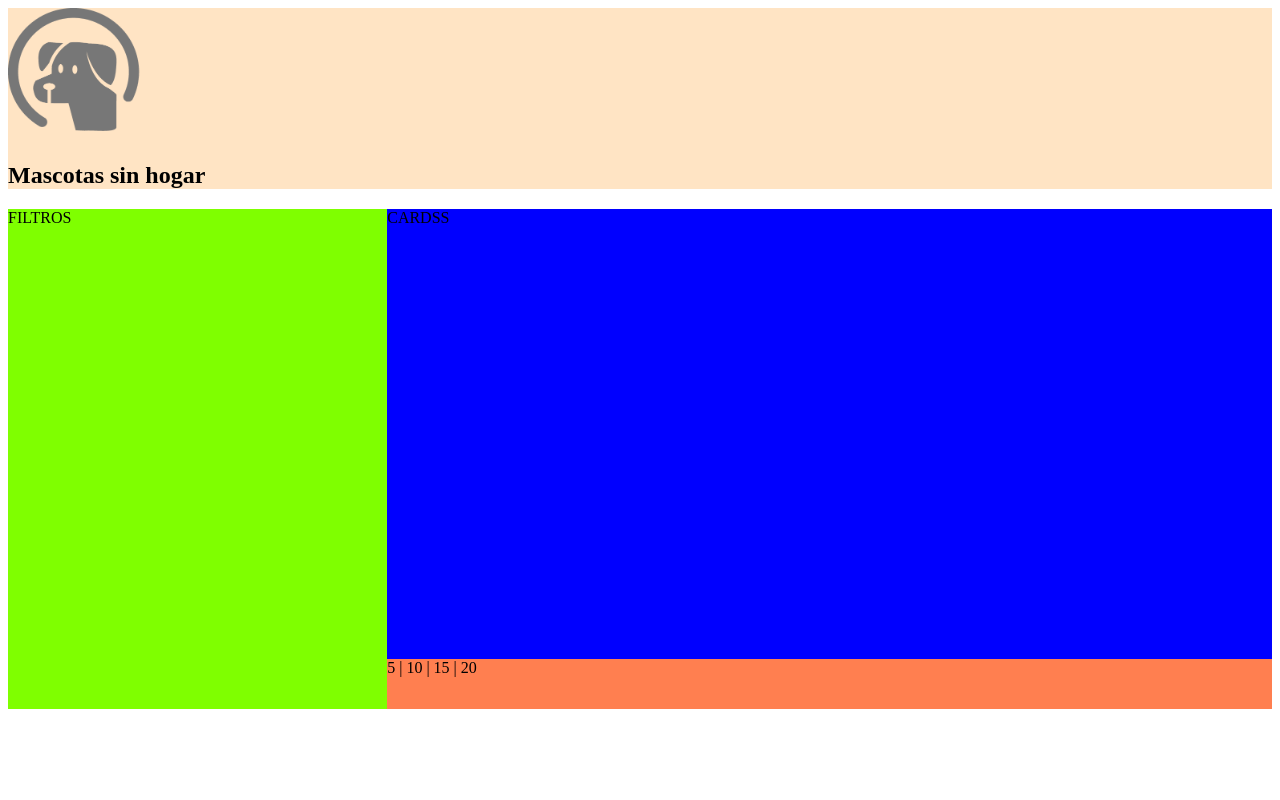
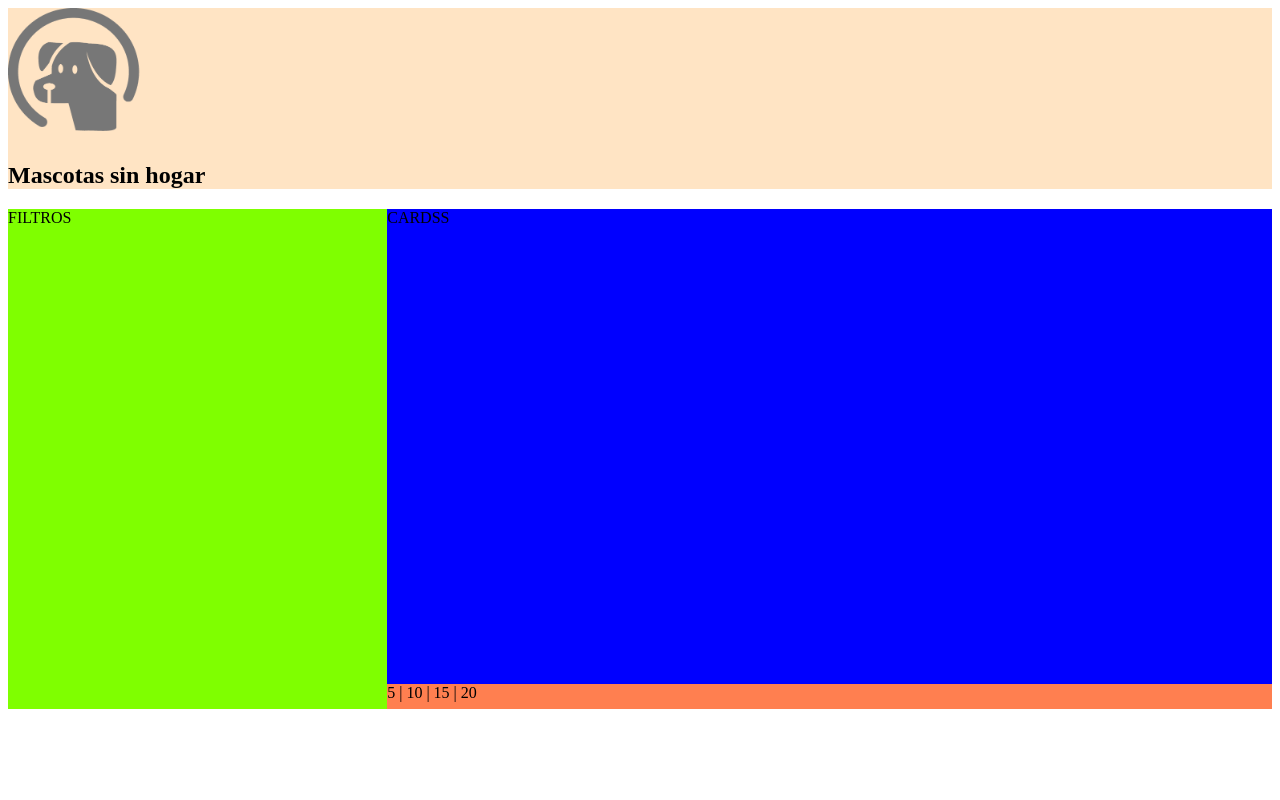
Before and after one commit to driden/PHP, a PHP site: page /Entrega/index.html in a window 1280 px wide. Run offline with PHP 8.4, Linux system fonts and the light colour scheme.

```diff
--- a/Entrega/css/estilos.css
+++ b/Entrega/css/estilos.css
@@ -24,10 +24,10 @@ h2#title{
 }
 #cards{
     background-color: blue;
-    height: 450px;
+    height: 475px;
 }
 
 #paging{
     background-color: coral;
-    height: 50px;
+    height: 25px;
 }
```
